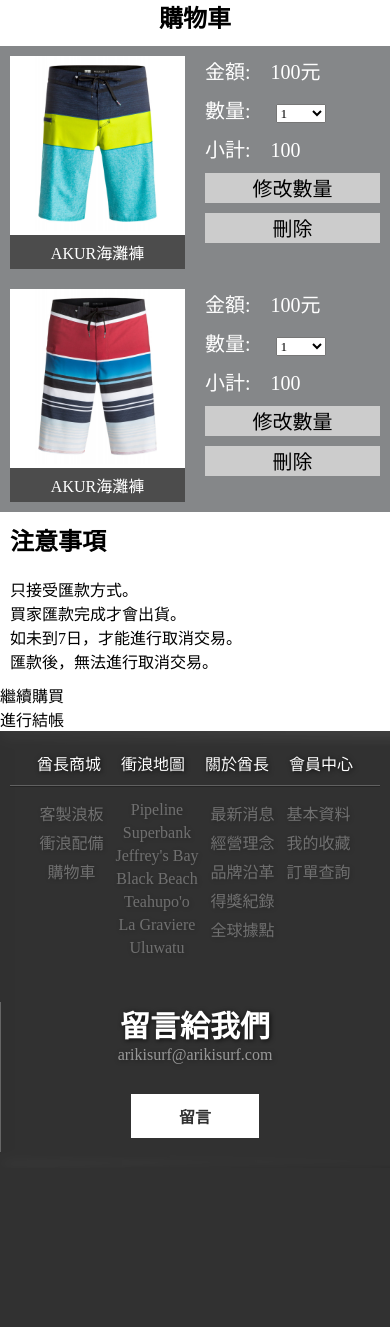
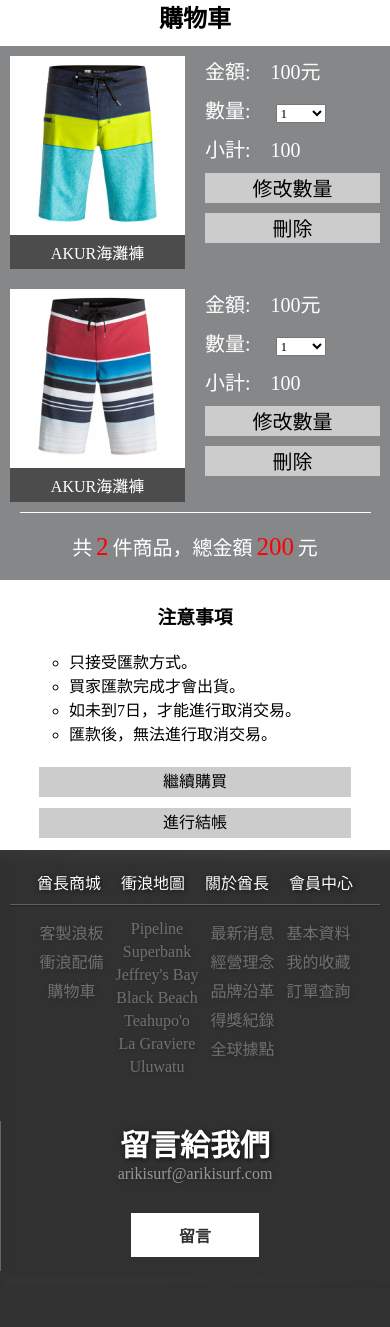
Before and after one commit to lorraine0919/arikisurf, a PHP site: page /cart.html in a window 390 px wide. Shown: the part 68-1395 px from the top of the page. Before the commit the page ends 1220 px from the top, so only its background shows below. Run offline with PHP 8.4, Linux system fonts and the light colour scheme; style sheets or scripts are compiled from the project's sources.

Commit message:
購物車RWD

```diff
--- a/Gruntfile.js
+++ b/Gruntfile.js
@@ -27,7 +27,8 @@ module.exports = function (grunt) {
                 files: {
                    "about.html" : "app/about.html",
                     "index.html": "app/index.html",
-                    "surfShop.html":"app/surfShop.html"
+                    "surfShop.html":"app/surfShop.html",
+                    "cart.html":"app/cart.html"
                 }
             }
         },
@@ -62,7 +63,7 @@ module.exports = function (grunt) {
           watchTask: true,
           server: {
             baseDir: './',
-            index: 'surfShop.html'
+            index: 'cart.html'
           }
         }
       }
--- a/cart.html
+++ b/cart.html
@@ -193,23 +193,31 @@
 				</div>
 				<div class="clearfix"></div>
 			</div>
+
+			<div class="horizontal-phone">
+				<div class="horizontal-line"></div>
+			</div>
+
+			<div class="total-phone" >
+				<p>共<span class="total-num">2</span>件商品，總金額<span class="total-money">200</span>元</p>
+			</div>
 		</div><!--cart1-phone_28-->
 
 
 		<div class="notice_28">
-			<div class="big-title_28 col-sm-12">
+			<div class="big-title_28 col-sm-12 col-xs-12">
 				<h2>注意事項</h2>
 			</div>
 			<div class="clearfix"></div>
 
-			<div class="notice-context col-sm-12">
+			<div class="notice-context col-sm-12 col-xs-12">
 				<ul>
 					<li>只接受匯款方式。</li>
 					<li>買家匯款完成才會出貨。</li>
 					<li>如未到7日，才能進行取消交易。</li>
 					<li>匯款後，無法進行取消交易。</li>
-					</ul>
-				</div>
+				</ul>
+			</div>
 			<div class="clearfix"></div>
 		</div>
 
--- a/css/cart.css
+++ b/css/cart.css
@@ -87,128 +87,177 @@
       text-align: center;
       box-sizing: border-box;
       padding: 0 50px; }
-      .body_28 .cart1-pc_28 .title-group_28 ul li {
+      .cart-body_28 .cart1-pc_28 .title-group_28 ul li {
         font-size: 20px; }
-    .body_28 .cart1-pc_28 .list-group_28 {
+    .cart-body_28 .cart1-pc_28 .list-group_28 {
       border: 2px #ccc solid;
       width: 100%;
       margin-bottom: 1%;
       text-align: center; }
-      .body_28 .cart1-pc_28 .list-group_28 .list-Pimg_28 {
+      .cart-body_28 .cart1-pc_28 .list-group_28 .list-Pimg_28 {
         padding-top: 3%; }
-        .body_28 .cart1-pc_28 .list-group_28 .list-Pimg_28 img {
+        .cart-body_28 .cart1-pc_28 .list-group_28 .list-Pimg_28 img {
           width: 50%; }
-      .body_28 .cart1-pc_28 .list-group_28 .list-Pname_28 {
+      .cart-body_28 .cart1-pc_28 .list-group_28 .list-Pname_28 {
         padding-top: 5%;
         text-align: left; }
-      .body_28 .cart1-pc_28 .list-group_28 .list-context_28 {
+      .cart-body_28 .cart1-pc_28 .list-group_28 .list-context_28 {
         width: 47%;
         padding-top: 5%;
         text-align: left; }
-        .body_28 .cart1-pc_28 .list-group_28 .list-context_28 p {
+        .cart-body_28 .cart1-pc_28 .list-group_28 .list-context_28 p {
           display: inline-block;
           box-sizing: border-box; }
-        .body_28 .cart1-pc_28 .list-group_28 .list-context_28 p:nth-child(1) {
+        .cart-body_28 .cart1-pc_28 .list-group_28 .list-context_28 p:nth-child(1) {
           padding-left: 13%; }
-        .body_28 .cart1-pc_28 .list-group_28 .list-context_28 p:nth-child(2) {
+        .cart-body_28 .cart1-pc_28 .list-group_28 .list-context_28 p:nth-child(2) {
           padding-left: 22%; }
-        .body_28 .cart1-pc_28 .list-group_28 .list-context_28 p:nth-child(3) {
+        .cart-body_28 .cart1-pc_28 .list-group_28 .list-context_28 p:nth-child(3) {
           padding-left: 22%; }
-        .body_28 .cart1-pc_28 .list-group_28 .list-context_28 .Pamount {
+        .cart-body_28 .cart1-pc_28 .list-group_28 .list-context_28 .Pamount {
           width: 40px; }
-      .body_28 .cart1-pc_28 .list-group_28 .list-Pchange_28 {
+      .cart-body_28 .cart1-pc_28 .list-group_28 .list-Pchange_28 {
         padding-top: 2%; }
-        .body_28 .cart1-pc_28 .list-group_28 .list-Pchange_28 .Pchange-changebtn {
+        .cart-body_28 .cart1-pc_28 .list-group_28 .list-Pchange_28 .Pchange-changebtn {
           margin: 0 auto;
           margin-bottom: 3%; }
-        .body_28 .cart1-pc_28 .list-group_28 .list-Pchange_28 .Pchange-deletbtn {
+        .cart-body_28 .cart1-pc_28 .list-group_28 .list-Pchange_28 .Pchange-deletbtn {
           margin: 0 auto; }
-    .body_28 .cart1-pc_28 .total_28 {
+    .cart-body_28 .cart1-pc_28 .total_28 {
       width: 100%;
       background-color: #ddd;
       box-sizing: border-box;
       padding: 2% 0;
       margin-bottom: 3%; }
-      .body_28 .cart1-pc_28 .total_28 .group-del {
+      .cart-body_28 .cart1-pc_28 .total_28 .group-del {
         float: left;
         margin-left: 2%; }
-      .body_28 .cart1-pc_28 .total_28 .total-sum {
+      .cart-body_28 .cart1-pc_28 .total_28 .total-sum {
         width: 40%;
         margin-left: 77%; }
-        .body_28 .cart1-pc_28 .total_28 .total-sum .total-num,
-        .body_28 .cart1-pc_28 .total_28 .total-sum .total-money {
+        .cart-body_28 .cart1-pc_28 .total_28 .total-sum .total-num,
+        .cart-body_28 .cart1-pc_28 .total_28 .total-sum .total-money {
           display: inline-block;
           color: red;
           font-size: 25px;
           margin: 0 5px; }
-  .body_28 .notice_28 {
+  .cart-body_28 .notice_28 {
     max-width: 1170px;
     width: 100%;
     margin: 0 auto; }
-    .body_28 .notice_28 .notice-context {
+    .cart-body_28 .notice_28 .notice-context {
       margin-top: 1%;
       margin-bottom: 1%;
       border: 1px solid black;
       box-sizing: border-box;
       padding: 1% 0; }
-      .body_28 .notice_28 .notice-context ul li {
+      .cart-body_28 .notice_28 .notice-context ul li {
         list-style: circle;
         margin-left: 3%; }
-  .body_28 .change-page_28 {
+  .cart-body_28 .change-page_28 {
     max-width: 1170px;
     width: 100%;
     margin: 0 auto;
     margin-bottom: 1%; }
-    .body_28 .change-page_28 .btn-item {
+    .cart-body_28 .change-page_28 .btn-item {
       width: 150px;
       height: 50px;
       line-height: 50px;
       float: left;
       margin: 0 3px; }
-    .body_28 .change-page_28 .btn-goshop {
+    .cart-body_28 .change-page_28 .btn-goshop {
       margin-left: 72%; } }
 @media screen and (max-width: 767px) {
-  .body_28 a {
+  .cart-body_28 a {
     text-decoration: none;
     color: black; }
-  .body_28 .cart1-pc_28,
-  .body_28 .flow_28 {
+  .cart-body_28 .cart1-pc_28,
+  .cart-body_28 .flow_28 {
     display: none; }
-  .body_28 .cart1-phone_28 {
+  .cart-body_28 .cart1-phone_28 {
     max-width: 767px;
     width: 100%;
     margin: 0 auto; }
-    .body_28 .cart1-phone_28 img {
+    .cart-body_28 .cart1-phone_28 img {
       width: 100%; }
-    .body_28 .cart1-phone_28 .title-phone {
+    .cart-body_28 .cart1-phone_28 .title-phone {
       margin: 3% 0;
       text-align: center; }
-    .body_28 .cart1-phone_28 .cart1-box {
+    .cart-body_28 .cart1-phone_28 .cart1-box {
       background-color: #858789;
       color: white; }
-      .body_28 .cart1-phone_28 .cart1-box .list-Proitem {
+      .cart-body_28 .cart1-phone_28 .cart1-box .list-Proitem {
         text-align: center; }
-        .body_28 .cart1-phone_28 .cart1-box .list-Proitem .list-ProImgtxt {
+        .cart-body_28 .cart1-phone_28 .cart1-box .list-Proitem .list-ProImgtxt {
           background-color: white; }
-          .body_28 .cart1-phone_28 .cart1-box .list-Proitem .list-ProImgtxt .Pname {
+          .cart-body_28 .cart1-phone_28 .cart1-box .list-Proitem .list-ProImgtxt .Pname {
             color: white;
             display: block;
             background-color: rgba(0, 0, 0, 0.7);
             box-sizing: border-box;
             padding: 5px; }
-      .body_28 .cart1-phone_28 .cart1-box .list-Txtitem ul li {
+      .cart-body_28 .cart1-phone_28 .cart1-box .list-Txtitem ul li {
         font-size: 20px;
         margin-bottom: 10px; }
-        .body_28 .cart1-phone_28 .cart1-box .list-Txtitem ul li .Pmoney {
+        .cart-body_28 .cart1-phone_28 .cart1-box .list-Txtitem ul li .Pmoney {
           margin-left: 20px; }
-        .body_28 .cart1-phone_28 .cart1-box .list-Txtitem ul li .Pamount {
+        .cart-body_28 .cart1-phone_28 .cart1-box .list-Txtitem ul li .Pamount {
           width: 50px;
           margin-left: 20px; }
-        .body_28 .cart1-phone_28 .cart1-box .list-Txtitem ul li .Psub {
+        .cart-body_28 .cart1-phone_28 .cart1-box .list-Txtitem ul li .Psub {
           margin-left: 20px; }
-      .body_28 .cart1-phone_28 .cart1-box .list-Txtitem ul .btn-item {
+      .cart-body_28 .cart1-phone_28 .cart1-box .list-Txtitem ul .btn-item {
         width: 100%;
         height: 30px;
         background-color: #ccc;
         color: black;
-        text-align: center; } }
+        text-align: center; }
+    .cart-body_28 .cart1-phone_28 .horizontal-phone {
+      max-width: 767px;
+      width: 100%;
+      height: 20px;
+      background-color: #858789; }
+      .cart-body_28 .cart1-phone_28 .horizontal-phone .horizontal-line {
+        width: 90%;
+        height: 1px;
+        margin: 0 5%;
+        background-color: white; }
+    .cart-body_28 .cart1-phone_28 .total-phone {
+      max-width: 767px;
+      width: 100%;
+      background-color: #858789;
+      color: white;
+      font-size: 20px;
+      text-align: center;
+      padding-bottom: 5%; }
+      .cart-body_28 .cart1-phone_28 .total-phone .total-num,
+      .cart-body_28 .cart1-phone_28 .total-phone .total-money {
+        color: red;
+        font-size: 25px;
+        margin: 0 1%; }
+  .cart-body_28 .notice_28 {
+    max-width: 767px;
+    width: 100%; }
+    .cart-body_28 .notice_28 .big-title_28 {
+      text-align: center;
+      margin-top: 3%; }
+      .cart-body_28 .notice_28 .big-title_28 h2 {
+        font-size: 1.17em; }
+    .cart-body_28 .notice_28 .notice-context {
+      width: 80%;
+      margin: 0 10%; }
+      .cart-body_28 .notice_28 .notice-context ul {
+        box-sizing: border-box;
+        padding-left: 20px; }
+        .cart-body_28 .notice_28 .notice-context ul li {
+          list-style: circle; }
+  .cart-body_28 .change-page_28 {
+    max-width: 767px;
+    width: 100%; }
+    .cart-body_28 .change-page_28 .btn-item {
+      width: 80%;
+      height: 30px;
+      line-height: 30px;
+      margin: 3% 10%;
+      text-align: center;
+      background-color: #ccc; } }
--- a/sass/cart.scss
+++ b/sass/cart.scss
@@ -298,6 +298,71 @@
                     }
                 }
             }
+            .horizontal-phone{
+                max-width: 767px;
+                width: 100%;
+                height: 20px;
+                background-color:  #858789;
+                .horizontal-line{
+                    width: 90%;
+                    height: 1px;
+                    margin: 0 5%;
+                    background-color: white;
+                }
+            }
+            .total-phone{
+                max-width: 767px;
+                width: 100%;
+                background-color: #858789;
+                color:white;
+                font-size: 20px;
+                text-align: center;
+                padding-bottom: 5%;
+                .total-num,
+                .total-money{
+                    color:red;
+                    font-size: 25px;
+                    margin:0 1%;
+                }
+            }
         }//cart1-phone_28
+
+        .notice_28{
+            max-width: 767px;
+            width: 100%;
+            .big-title_28{
+                text-align: center;
+                margin-top: 3%;
+                h2{
+                    font-size: 1.17em;
+                }
+            }
+
+            .notice-context{
+                width: 80%;
+                margin:0 10%;
+
+                ul{
+                    box-sizing: border-box;
+                    padding-left: 20px;
+                    li{
+                        list-style: circle;
+                    }
+                }
+            }
+        }//.notice_28
+
+        .change-page_28{
+            max-width: 767px;
+            width: 100%;
+            .btn-item{
+                width: 80%;
+                height: 30px;
+                line-height: 30px;
+                margin:3% 10%;
+                text-align: center;
+                background-color: #ccc;
+            }
+        }//.change-page_28
     }//.cart-body_28
 }//media screen and (max-width:767px)
```
Also changed, not shown: other parts of css/cart.css (+20 -20 lines), app/cart.html (+12 -4 lines).
